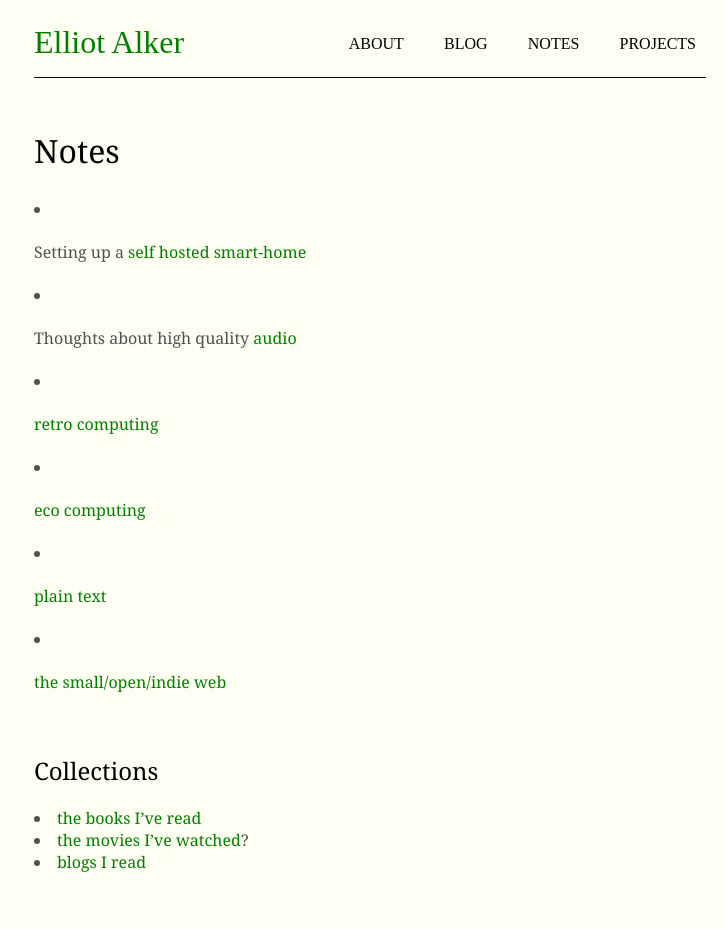
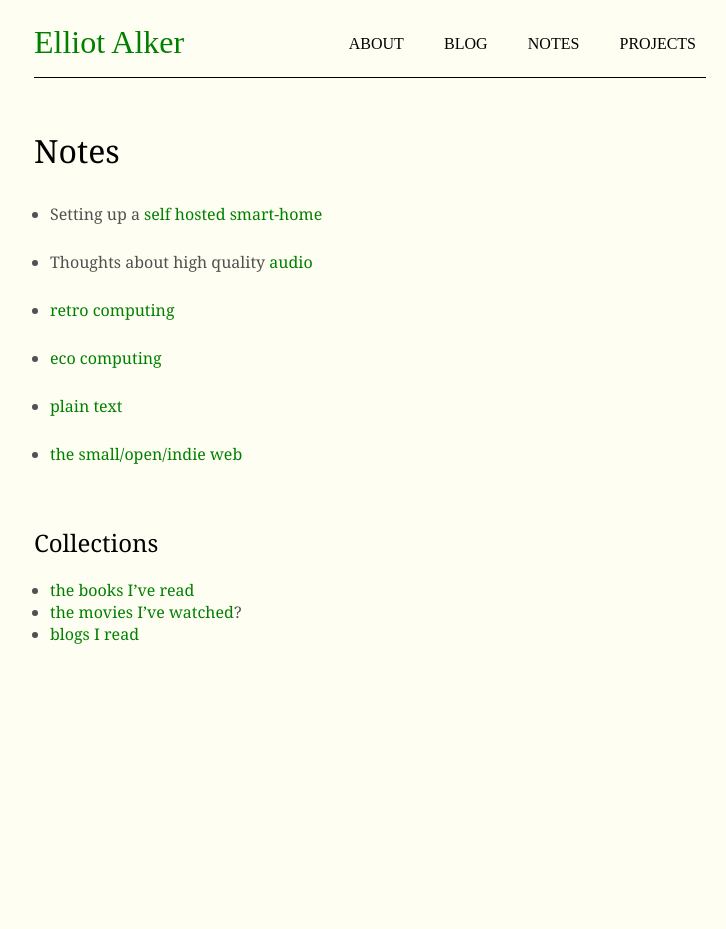
Before and after one commit to ealker/ealker.github.io, a Jekyll site: the page built from notes.md, in a window 1280 px wide. Shown: the whole page, without its empty margins (270-996 px from the left). Built offline with Jekyll 4.4.1, drawn with Linux system fonts in a browser that asks for light colours; after the commit the page ends 900 px from its top, so only the background shows below that.

Commit message:
Fix bullet point alignment on Firefox

```diff
--- a/_sass/main.scss
+++ b/_sass/main.scss
@@ -25,8 +25,9 @@ body {
 }
 
 ul, li {
-    list-style-position: inside;
+    list-style-position: outside;
     text-align: left;
+    margin-left: 0.5em;
     padding: 0;
     color: #525050;
 }
@@ -64,6 +65,8 @@ header ul li {
   font-family: 'Baskerville', Serif;
   padding: 0 10px;
   margin-right: 1em;
+  margin-left: 0;
+  list-style-position: outside;
 }
 
 header ul li:last-child {
```
